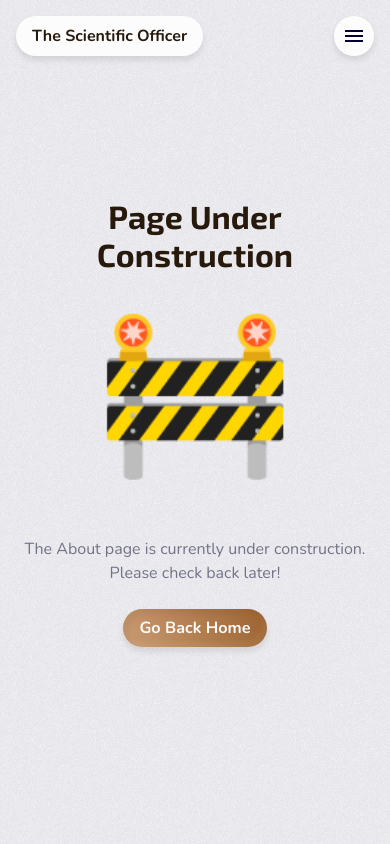
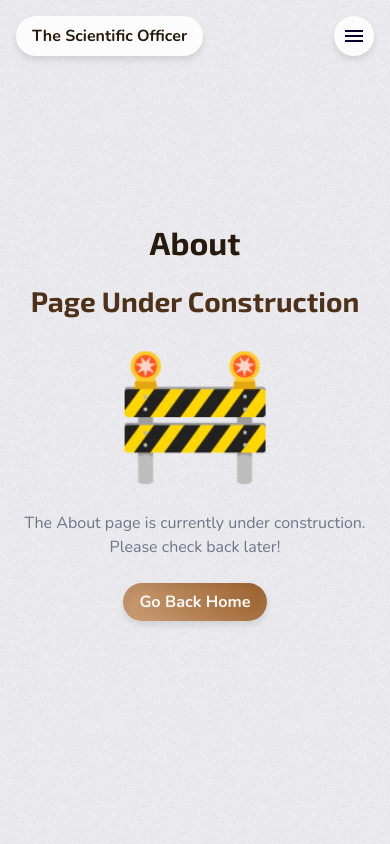
Before and after one commit to Timbar09/the_scientific_officer, a React (Vite) app: page /about in a window 390 px wide. Shown: the top 844 px of the page. Built offline with nearby package versions, Linux system fonts and the light colour scheme.

Commit message:
Update UnderConstruction component structure and responsiveness

```diff
--- a/src/assets/sass/components/_Under-construction.scss
+++ b/src/assets/sass/components/_Under-construction.scss
@@ -8,11 +8,7 @@
   }
 
   .container {
-    min-height: 100vh;
-  }
-
-  &__header {
-    width: 100%;
+    height: max(100vh, 40rem);
   }
 
   &__title {
@@ -20,9 +16,17 @@
     color: clr(primary, 900);
   }
 
-  &__icon {
-    // font-size: 15rem;
-    font-size: clamp(10rem, 25vw, 15rem);
+  &__header {
+    width: 100%;
+
+    &--title {
+      font-size: clamp(1.75rem, 4.5vw, 3rem);
+      color: clr(primary, 800);
+    }
+
+    &--icon {
+      font-size: clamp(8rem, 20vw, 15rem);
+    }
   }
 
   &__description {
--- a/src/components/UnderConstruction.tsx
+++ b/src/components/UnderConstruction.tsx
@@ -12,9 +12,11 @@ const UnderConstruction = ({ page }: UnderConstructionProps) => {
 
   return (
     <div className="under-construction">
-      <div className="container flex jc-center ai-center flex-col gap-4">
+      <div className="container flex jc-center ai-center flex-col">
+        <h1 className="under-construction__title m-block-end-4">{page}</h1>
+
         <header className="under-construction__header flex flex-col flex-@md-row ai-center jc-center">
-          <h2 className="under-construction__title flex-@md flex-@md-col jc-@md-center">
+          <h2 className="under-construction__header--title flex-@md flex-@md-col jc-@md-center">
             {isMediumScreen ? (
               <>
                 <span>Page</span> <span>Under</span> <span>Construction</span>
@@ -24,10 +26,10 @@ const UnderConstruction = ({ page }: UnderConstructionProps) => {
             )}
           </h2>
 
-          <span className="under-construction__icon">🚧</span>
+          <span className="under-construction__header--icon">🚧</span>
         </header>
 
-        <p className="under-construction__description">
+        <p className="under-construction__description m-block-end-4">
           The {page} page is currently under construction. Please check back
           later!
         </p>
```
